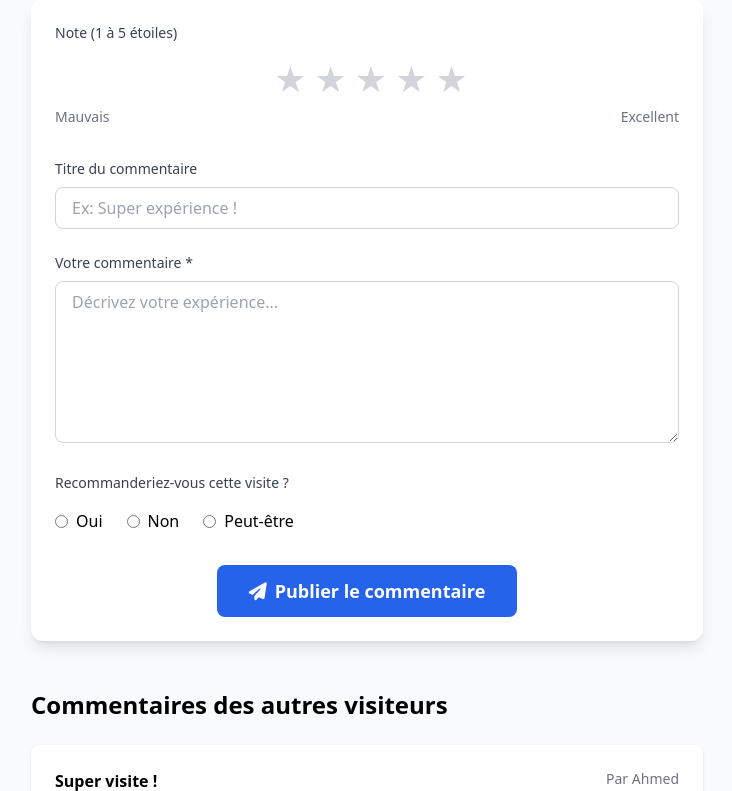
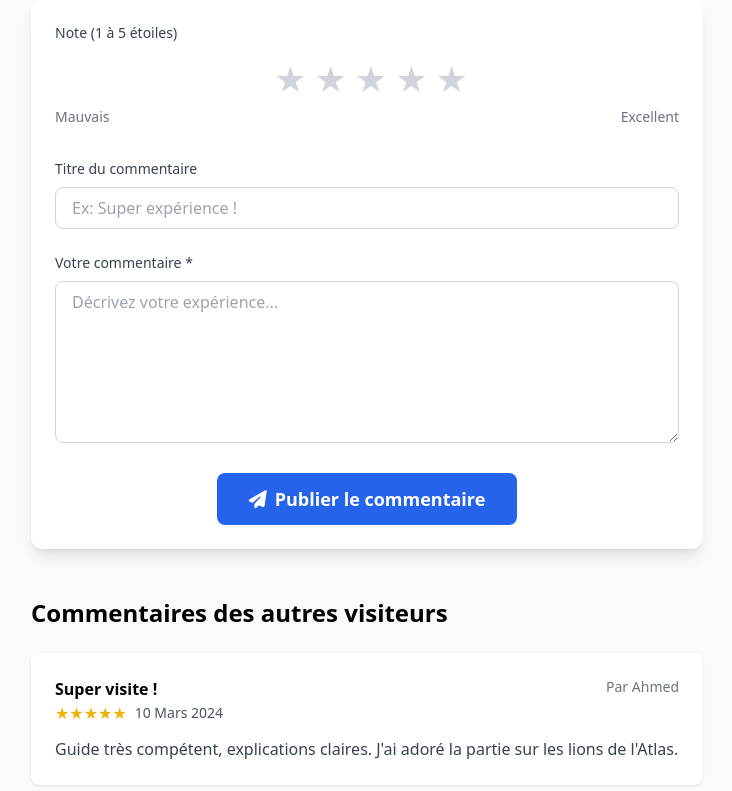
Before and after one commit to MEDJAJ/assad_zoo, a PHP site: page /commentaire.php in a window 1280 px wide. Shown: the part 421-1212 px from the top of the page, without its empty margins (273-1005 px from the left). Run offline with PHP 8.4, Linux system fonts and the light colour scheme; some libraries are stand-ins or nearby versions.

Commit message:
style : amélioration de design

```diff
--- a/app/resources/views/visitor/commentaire.php
+++ b/app/resources/views/visitor/commentaire.php
@@ -110,25 +110,6 @@
                     </div>
 
 
-                    <div class="mb-8">
-                        <label class="block text-sm font-medium text-gray-700 mb-4">
-                            Recommanderiez-vous cette visite ?
-                        </label>
-                        <div class="flex space-x-6">
-                            <label class="flex items-center">
-                                <input type="radio" name="recommandation" value="oui" class="mr-2">
-                                <span>Oui</span>
-                            </label>
-                            <label class="flex items-center">
-                                <input type="radio" name="recommandation" value="non" class="mr-2">
-                                <span>Non</span>
-                            </label>
-                            <label class="flex items-center">
-                                <input type="radio" name="recommandation" value="peut_etre" class="mr-2">
-                                <span>Peut-être</span>
-                            </label>
-                        </div>
-                    </div>
 
 
                     <div class="text-center">
```
Also changed, not shown: app/resources/views/visitor/reservation.php (+0 -11 lines), app/resources/views/admin/admin_dashboard.php (added), app/resources/views/admin/animals_admin.php (added), app/resources/views/admin/habitats_admin.php (added), app/resources/views/admin/stats.php (added), app/resources/views/admin/users_admin.php (added).
